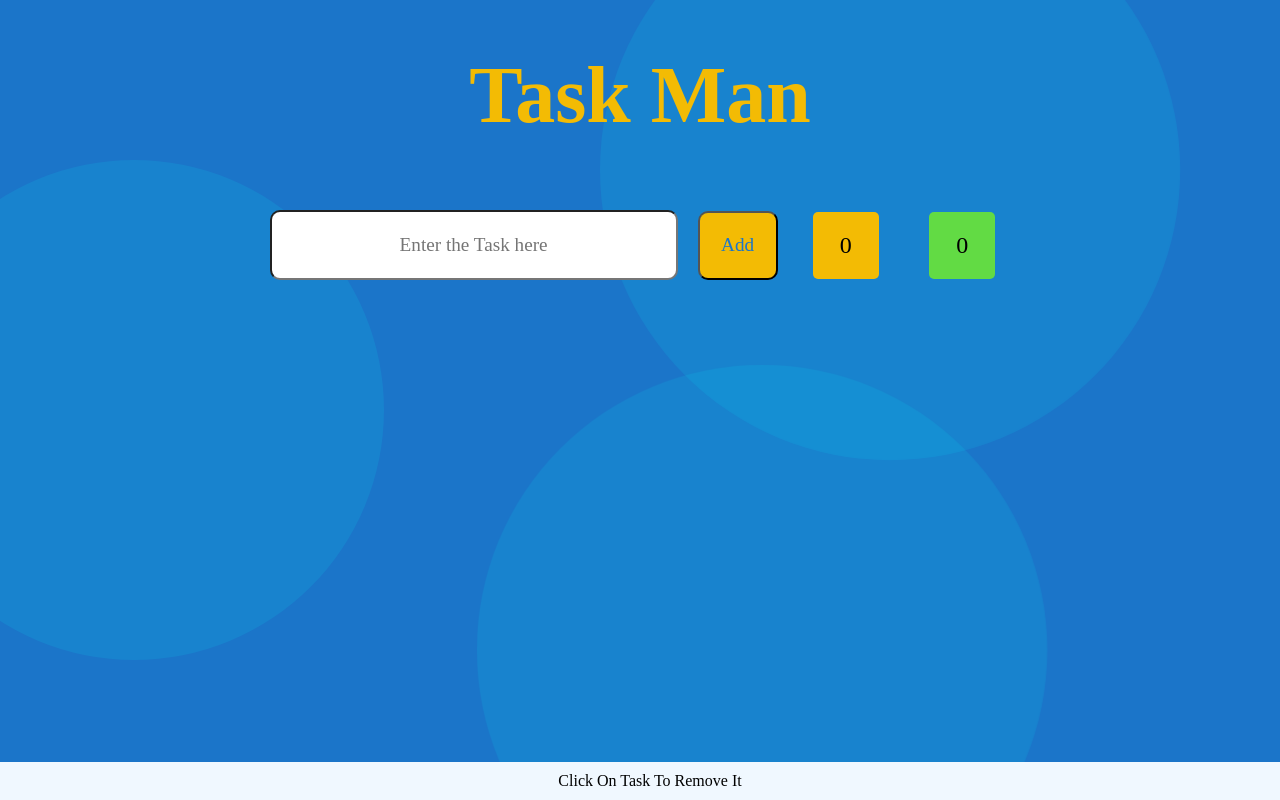
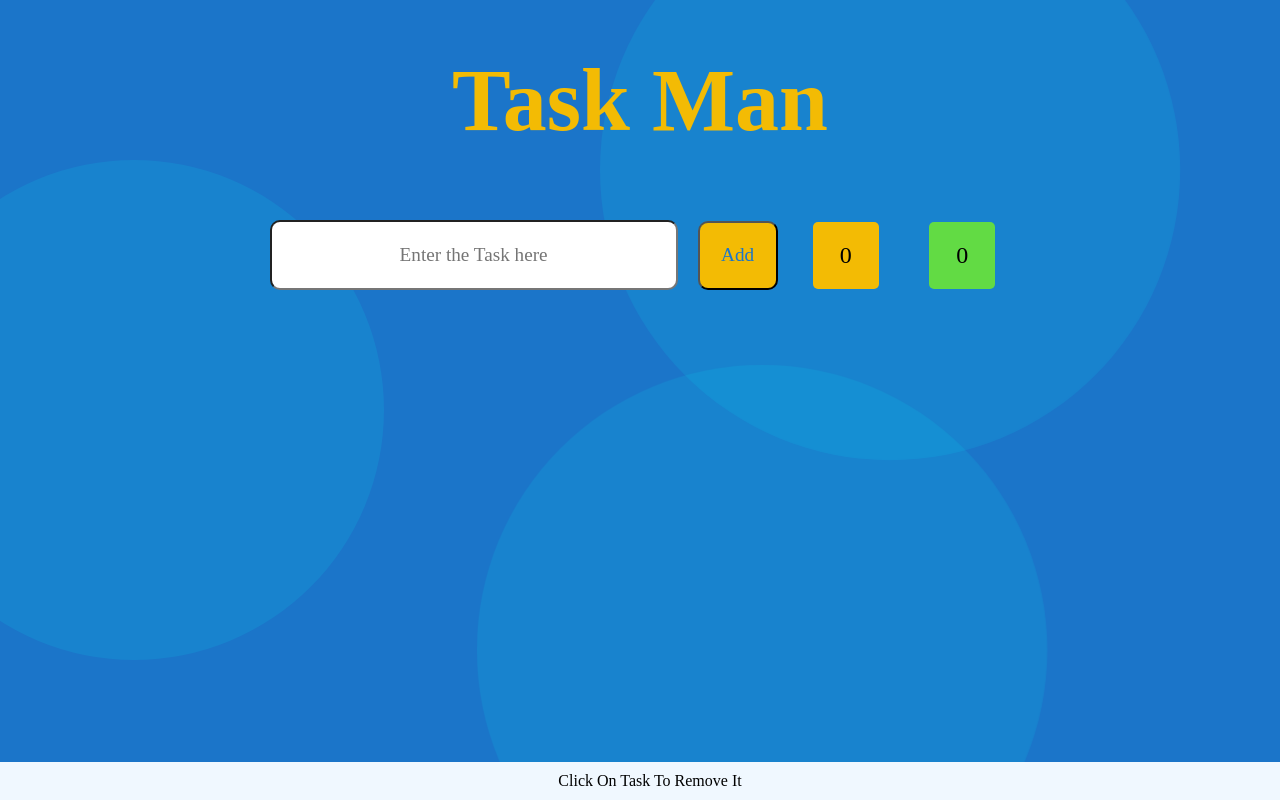
Before and after one commit to ahmedllshafiey/Task-App-Vanilla, a website built with Vite: page index.html in a window 1280 px wide. Built offline with nearby package versions, Linux system fonts and the light colour scheme.

Commit message:
vim modification

```diff
--- a/style.css
+++ b/style.css
@@ -19,7 +19,7 @@ body {
 
 .title {
   margin: 50px;
-  font-size: 5rem;
+  font-size: 5.5rem;
   color: rgb(243, 187, 4);
 }
 
```
